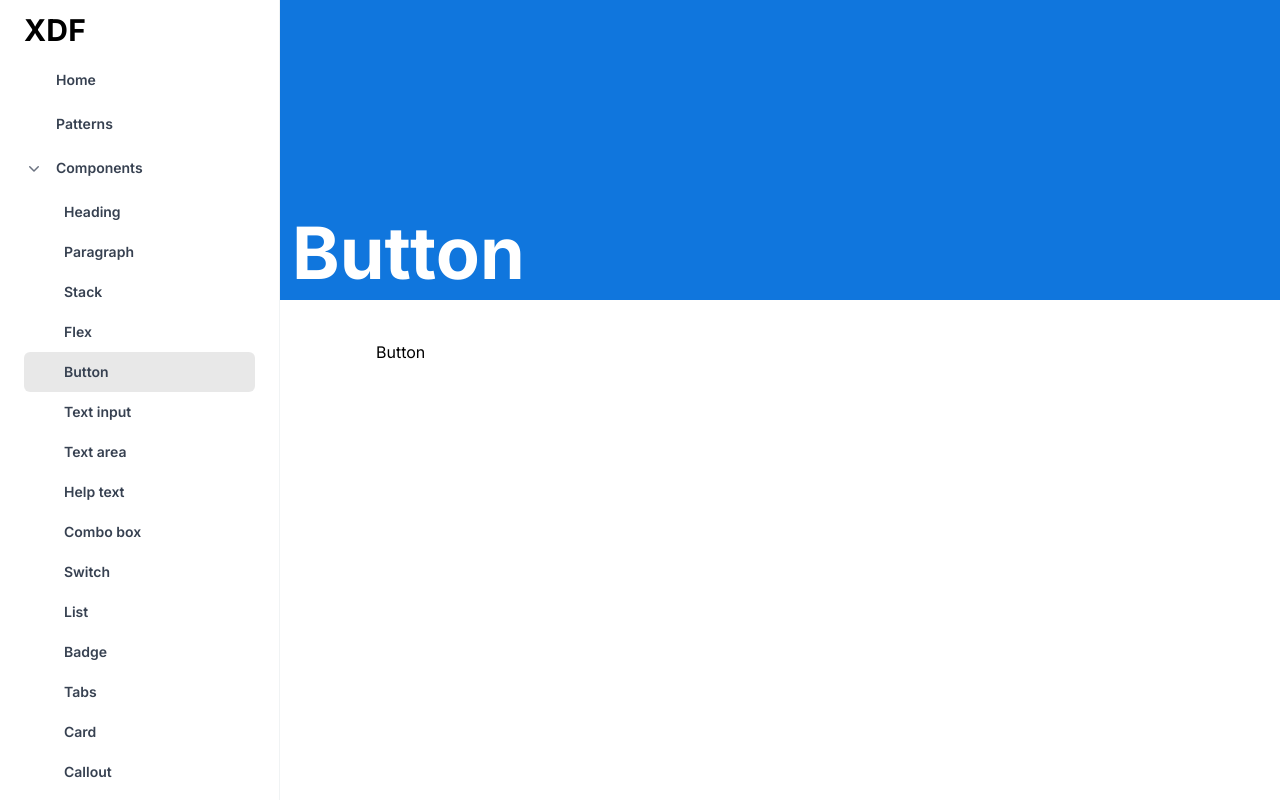
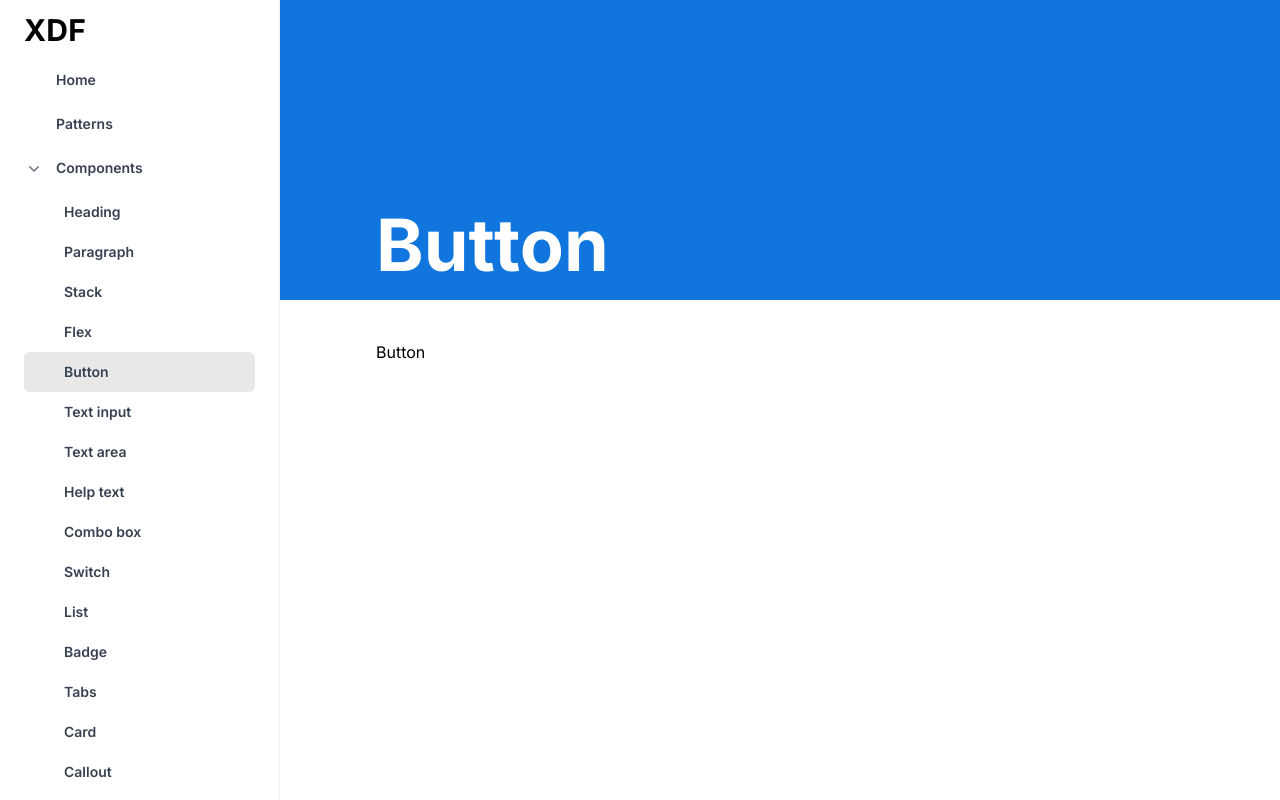
Before and after one commit to totisama/design-system, a Next.js app: page /components/button in a window 1280 px wide. Built offline with nearby package versions, Linux system fonts and the light colour scheme.

Commit message:
add padding + change flex

```diff
--- a/src/components/page-wrapper.tsx
+++ b/src/components/page-wrapper.tsx
@@ -10,7 +10,7 @@
 }) => {
   return (
     <>
-      <div className='flex items-end p-3 h-[300px] bg-[#1076DD] text-white'>
+      <div className='flex flex-col justify-end px-24 pb-5 h-[300px] bg-[#1076DD] text-white'>
         <Text as='h1'>{name}</Text>
       </div>
       <main className='px-24 py-10 max-w-5xl'>{children}</main>
```
